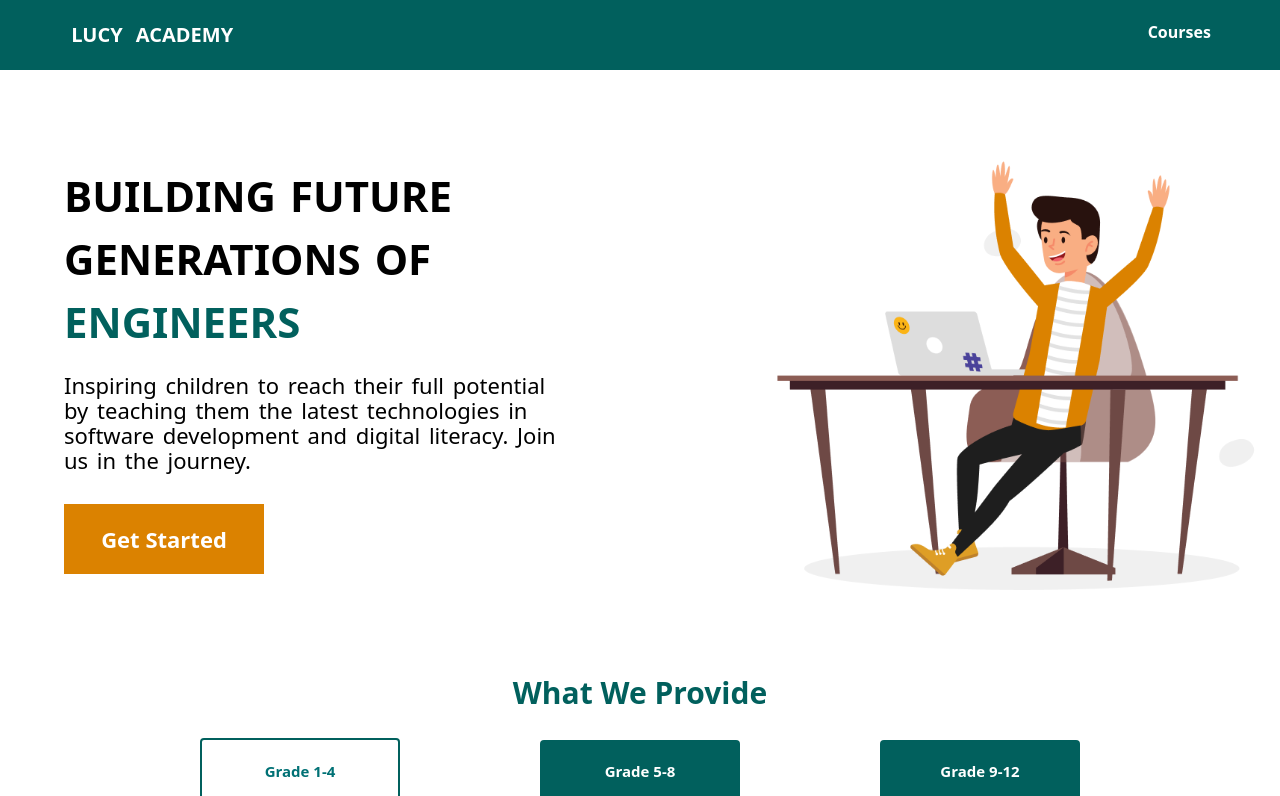
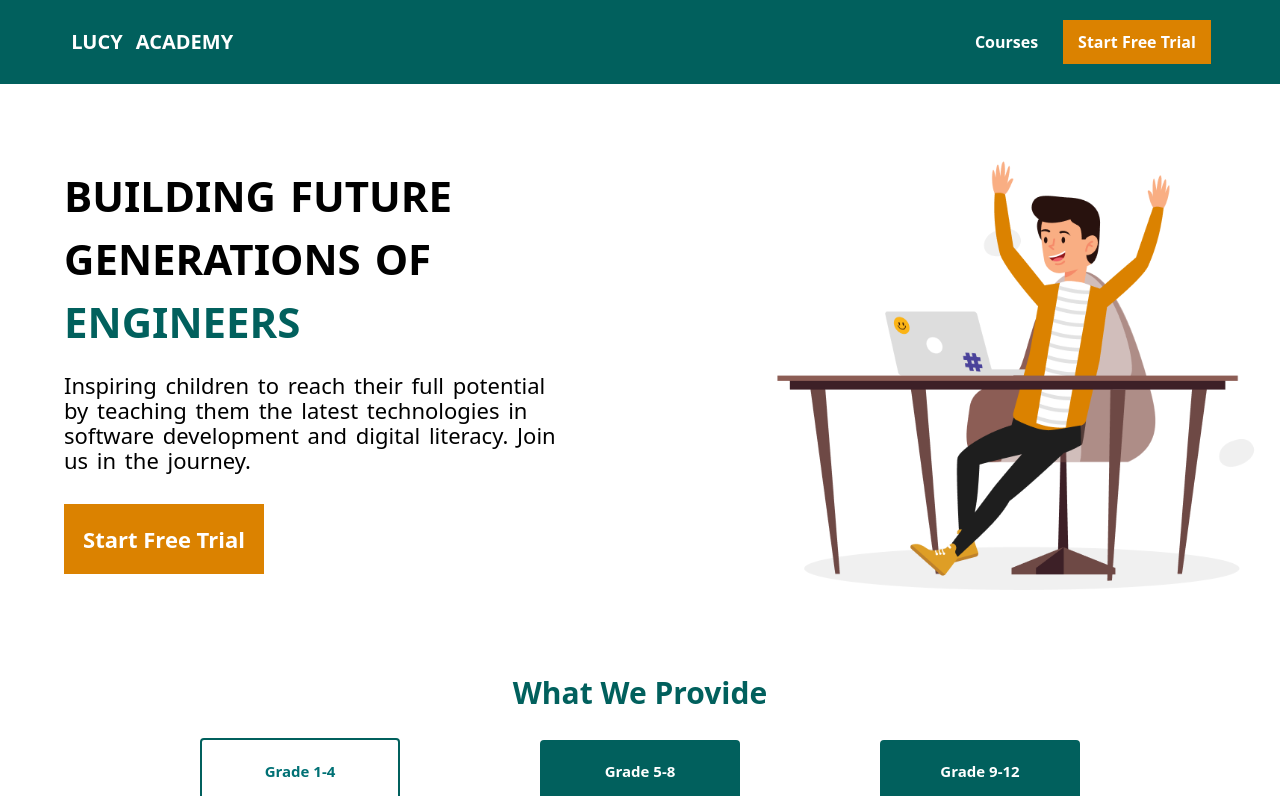
Before and after one commit to Melat16/LMS-MVP, a Next.js app: page / in a window 1280 px wide. Shown: the top 796 px of the page. Built offline with nearby package versions, Linux system fonts and the light colour scheme.

Commit message:
start free trial button added

```diff
--- a/components/HomeSection.js
+++ b/components/HomeSection.js
@@ -1,8 +1,10 @@
 import styled from "styled-components";
 import Image from "next/image";
 import Child from "../public/child.png";
+import Link from "next/link";
 
 export default function Home2() {
+
   return (
     <Container>
       <Right>
@@ -21,7 +23,9 @@ export default function Home2() {
           latest technologies in software development and digital literacy. Join
           us in the journey.{" "}
         </P>
-        <Button>Get Started</Button>
+        <Link href="#courses">
+          <Button>Start Free Trial</Button>
+        </Link>
       </Left>
     </Container>
   );
@@ -31,7 +35,6 @@ const Container = styled.div`
   width: 100vw;
   background-color: white;
   padding-top: 100px;
-
 
   @media screen and (min-width: 320px) and (max-width: 1080px) {
     display: flex;
@@ -58,9 +61,8 @@ const Left = styled.div`
   width: 50%;
   padding: 5%;
 
-
   @media screen and (min-width: 320px) and (max-width: 1080px) {
-    width:100%;
+    width: 100%;
     flex-direction: column;
   }
 `;
@@ -112,6 +114,6 @@ const Button = styled.button`
   font-weight: bold;
 
   @media screen and (min-width: 320px) and (max-width: 1080px) {
-    margin-left:70px;
+    margin-left: 70px;
   }
 `;
--- a/components/Navbar.js
+++ b/components/Navbar.js
@@ -18,6 +18,9 @@ const Navbar = () => {
         <Link href={currentPath === "/" ? "#courses" : "/#courses"}>
           <P>Courses</P>
         </Link>
+        <Link href={currentPath === "/" ? "#courses" : "/#courses"}>
+          <Button>Start Free Trial</Button>
+        </Link>
       </Rightcontainer>
     </Container>
   );
@@ -28,6 +31,7 @@ const Container = styled.div`
   background: rgb(1, 96, 93);
   display: flex;
   justify-content: space-between;
+  align-items: center;
   top: 0px;
   right: 0px;
   left: 0px;
@@ -44,6 +48,9 @@ const Rightcontainer = styled.div`
   margin: 20px;
   padding-right: 4%;
   float: right;
+  display: flex;
+  justify-content: space-between;
+  align-items: center;
 `;
 const H2 = styled.h1`
   color: white;
@@ -60,4 +67,14 @@ const P = styled.p`
   font-weight: bold;
   cursor: pointer;
 `;
+
+const Button = styled.button`
+  border: none;
+  padding: 10px 15px;
+  background-color: rgba(219, 130, 0, 1);
+  color: white;
+  font-weight: bold;
+  margin-left: 25px;
+`;
+
 export default Navbar;
```
